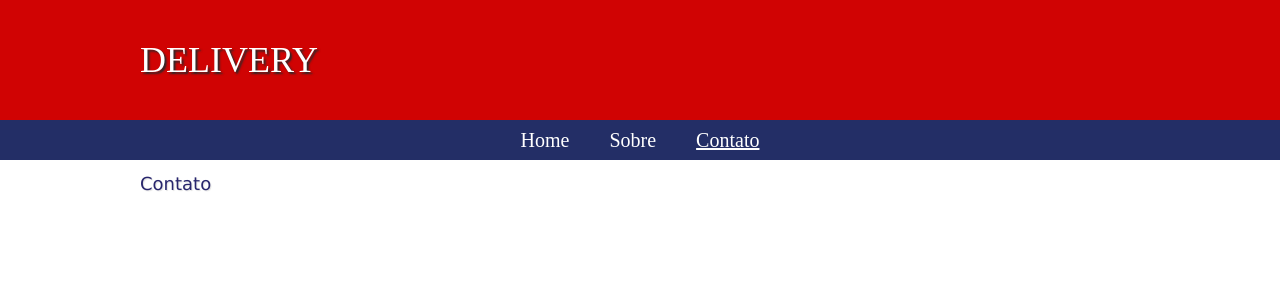
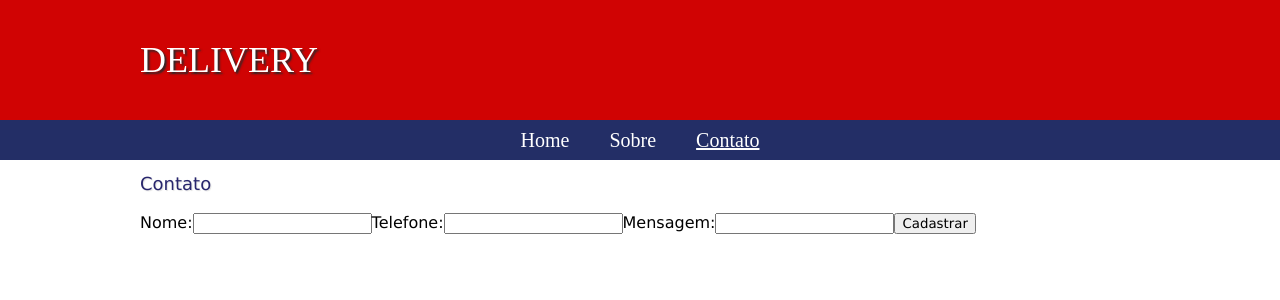
Before and after one commit to giovannirp/projetos-react, a React (Create React App) app in the folder delivery-full/: page /contato in a window 1280 px wide. Shown: the top 300 px of the page. Built offline with nearby package versions, Linux system fonts and the light colour scheme.

Commit message:
feat: adicionando tela de contato

```diff
--- a/delivery-full/db.json
+++ b/delivery-full/db.json
@@ -25,6 +25,26 @@
       "link": "https://www.google.com/imgres?imgurl=https%3A%2F%2Fwww.kcms.com.br%2Fblog%2Fwp-content%2Fuploads%2F2022%2F03%2Fcardapio-de-hamburgueria-tradicional.jpg&imgrefurl=https%3A%2F%2Fwww.kcms.com.br%2Fblog%2Fcardapio-de-hamburgueria%2F&tbnid=7rffpRrkgh-o6M&vet=12ahUKEwiTmr7EzZz6AhWrCbkGHd9xCp0QMygdegUIARCbAg..i&docid=s2xDOO3SdLtoPM&w=1000&h=667&q=hamburgueria&ved=2ahUKEwiTmr7EzZz6AhWrCbkGHd9xCp0QMygdegUIARCbAg"
     }
   ],
+  "contato": [
+    {
+      "nome": "Giovanni",
+      "telefone": "17777",
+      "mensagem": "sadfsdf",
+      "id": 1
+    },
+    {
+      "nome": "Pedro",
+      "telefone": "17777",
+      "mensagem": "sadfsdf",
+      "id": 2
+    },
+    {
+      "nome": "Pedro",
+      "telefone": "17777",
+      "mensagem": "sadfsdf",
+      "id": 3
+    }
+  ],
   "macarrao": [
     {
       "id": 3,
--- a/delivery-full/src/Pages/Contato.js
+++ b/delivery-full/src/Pages/Contato.js
@@ -1,11 +1,74 @@
-import React from "react";
+import React, { useState } from "react";
 import "./Contato.scss";
 
+const url = "http://localhost:3000/contato";
+
 export default function Contato() {
+  const [contato, setContato] = useState([]);
+
+  const [nome, setNome] = useState("");
+  const [telefone, setTelefone] = useState("");
+  const [mensagem, setMensagem] = useState("");
+
+  const clearInputs = () => {
+    setNome("");
+    setTelefone("");
+    setMensagem("");
+  }
+
+  const handleSubmit = async (e) => {
+    e.preventDefault();
+
+    const contato = {
+      nome,
+      telefone,
+      mensagem
+    }
+
+    const res = await fetch("http://localhost:3000/contato", {
+      method: "POST",
+      headers: {
+        "Content-type": "application/json",
+      },
+      body: JSON.stringify(contato)
+    });
+
+    const addContato = await res.json();
+
+    clearInputs();
+  }
+
   return (
     <main>
       <div className="contato">
         <h1>Contato</h1>
+        <form onSubmit={handleSubmit}>
+          <label>
+            Nome:
+            <input
+              type="text"
+              value={nome}
+              onChange={(e) => setNome(e.target.value)}
+            />
+          </label>
+          <label>
+            Telefone:
+            <input
+              type="text"
+              value={telefone}
+              onChange={(e) => setTelefone(e.target.value)}
+            />
+          </label>
+          <label>
+            Mensagem:
+            <input
+              type="text"
+              value={mensagem}
+              onChange={(e) => setMensagem(e.target.value)}
+            />
+          </label>
+          <input type="submit" value="Cadastrar" />
+        </form>
       </div>
     </main>
   );
```
